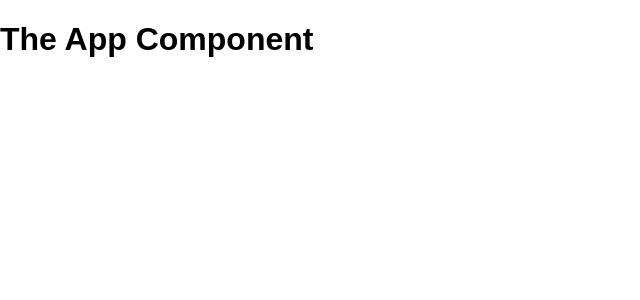
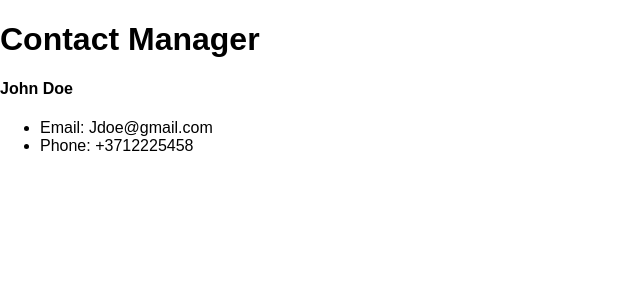
Before and after one commit to Magvin/ContactManagerReact, a React (Create React App) app: page / in a window 1280 px wide. Shown: the top 300 px of the page, without its empty margins (0-640 px from the left). Built offline with nearby package versions, Linux system fonts and the light colour scheme.

Commit message:
two new components

```diff
--- a/package.json
+++ b/package.json
@@ -3,6 +3,8 @@
   "version": "0.1.0",
   "private": true,
   "dependencies": {
+    "@types/prop-types": "^15.5.5",
+    "@types/react": "^16.4.11",
     "react": "^16.4.2",
     "react-dom": "^16.4.2",
     "react-scripts": "1.1.5"
--- a/src/App.js
+++ b/src/App.js
@@ -1,11 +1,14 @@
 import React, { Component } from "react";
 import "./App.css";
+import Contact from "./components/Contact";
+import Header from "./components/Header";
 
 class App extends Component {
   render() {
     return (
       <div className="App">
-        <h1>The App Component</h1>
+        <Header branding="Contact Manager" />
+        <Contact name="John Doe" email="Jdoe@gmail.com" phone="+3712225458" />
       </div>
     );
   }
--- /dev/null
+++ b/src/components/Contact.js
@@ -0,0 +1,23 @@
+import React, { Component } from "react";
+import PropTypes from "prop-types";
+
+class Contact extends Component {
+  render() {
+    const { name, email, phone } = this.props;
+    return (
+      <div>
+        <h4>{name}</h4>
+        <ul>
+          <li>Email: {email}</li>
+          <li>Phone: {phone}</li>
+        </ul>
+      </div>
+    );
+  }
+}
+Contact.propTypes = {
+  name: PropTypes.string.isRequired,
+  email: PropTypes.string.isRequired,
+  phone: PropTypes.string.isRequired
+};
+export default Contact;
--- /dev/null
+++ b/src/components/Header.js
@@ -0,0 +1,18 @@
+import React from "react";
+import PropTypes from "prop-types";
+
+const Header = props => {
+  const { branding } = props;
+  return (
+    <div>
+      <h1>{branding}</h1>
+    </div>
+  );
+};
+Header.defaultProps = {
+  branding: "My App"
+};
+Header.propTypes = {
+  branding: PropTypes.string.isRequired
+};
+export default Header;
```
Also changed, not shown: 1 other file (tests, documents, lock files or other folders).
